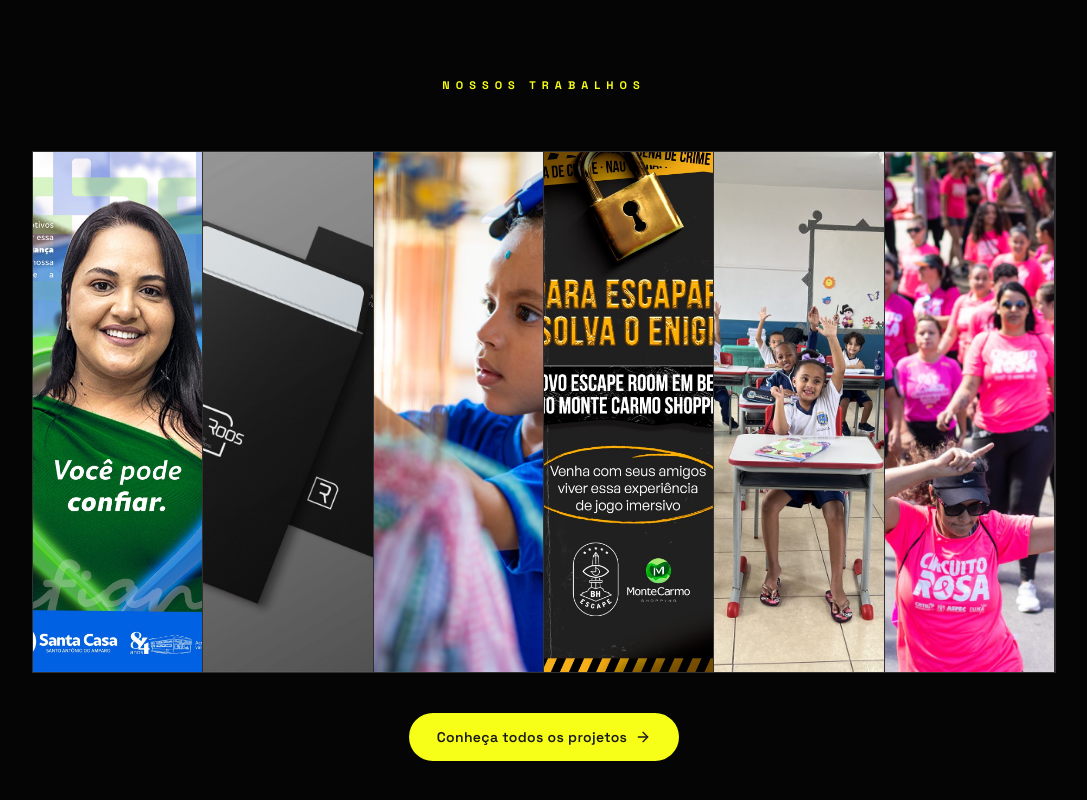
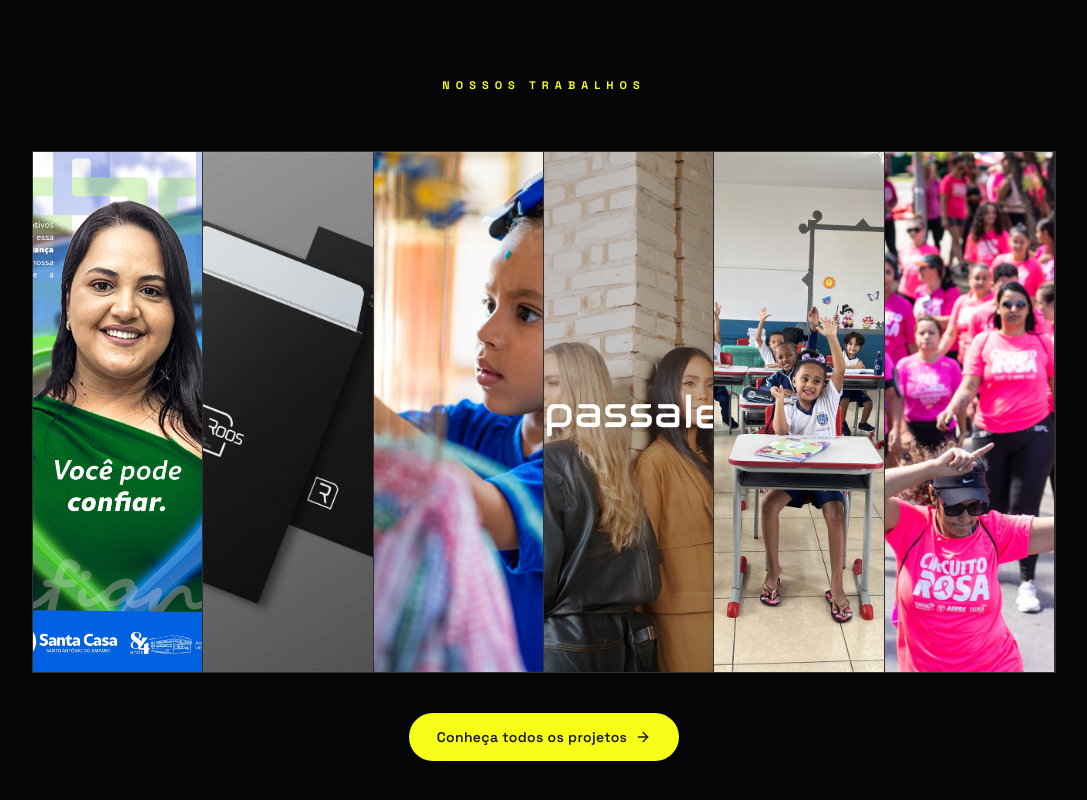
Before and after one commit to eduardomatheusb-ui/site-plante-comunicacao, a React (Vite) app: page / in a window 1280 px wide. Shown: the part 3826-4626 px from the top of the page, without its empty margins (96-1183 px from the left). Built offline with nearby package versions, Linux system fonts and the light colour scheme.

Commit message:
Substitui BH Escape por Passaletti em BH

```diff
--- a/src/content/siteContent.js
+++ b/src/content/siteContent.js
@@ -246,20 +246,21 @@ export const projects = [
     result: 'Comunicação mais organizada para ampliar entendimento, participação e presença da iniciativa.',
   },
   {
-    slug: 'bh-escape',
-    title: 'BH Escape',
-    client: 'BH Escape',
-    segment: 'Entretenimento',
-    image: '/brand/work/bh-escape-story-1.jpg',
-    gallery: ['/brand/work/bh-escape-story-1.jpg', '/brand/work/bh-escape-story-2.jpg', '/brand/work/bh-escape-story-3.jpg'],
+    slug: 'passaletti-em-bh',
+    title: 'Passaletti em BH',
+    client: 'Passaletti',
+    segment: 'Audiovisual',
+    image: '/brand/work/cover-passaletti-bh.jpg',
+    video: '/brand/work/passaletti-bh-video.mp4',
+    gallery: ['/brand/work/cover-passaletti-bh.jpg'],
     challenge:
-      'Criar uma comunicação de divulgação com ritmo, curiosidade e apelo visual para uma experiência de entretenimento.',
+      'Registrar a inauguração da Passaletti em Belo Horizonte com uma comunicação visual que apresentasse a chegada da marca à cidade.',
     insight:
-      'Uma experiência imersiva precisa começar antes da visita. A campanha precisava provocar vontade, criar clima e levar o público para dentro da proposta.',
+      'Uma inauguração também é construção de presença. O registro precisava valorizar o ambiente, as pessoas e a experiência da marca no novo endereço.',
     idea:
-      'Trabalhamos peças verticais com impacto visual, chamadas diretas e composição pensada para redes sociais, mantendo o tom de mistério e convite.',
-    deliveries: ['Campanha digital', 'Stories', 'Direção visual', 'Peças de divulgação'],
-    result: 'Materiais com mais força visual para apresentar a experiência e estimular interesse do público.',
+      'Produzimos um vídeo de apresentação com ritmo de lançamento, estética alinhada à marca e recortes pensados para comunicar a novidade nos canais digitais.',
+    deliveries: ['Produção audiovisual', 'Vídeo de inauguração', 'Direção visual', 'Conteúdo para redes sociais'],
+    result: 'Um material audiovisual para marcar a chegada da Passaletti em BH e apoiar a divulgação da inauguração.',
   },
   {
     slug: 'aqui-em-saa',
--- a/src/pages/ProjetoCasePage.jsx
+++ b/src/pages/ProjetoCasePage.jsx
@@ -79,6 +79,19 @@ export default function ProjetoCasePage({ slug }) {
             </aside>
 
             <div className="space-y-8">
+              {project.video && (
+                <div className="overflow-hidden bg-grafite shadow-[12px_12px_0_#F7FF19]">
+                  <video
+                    src={project.video}
+                    poster={project.image}
+                    className="aspect-video w-full bg-grafite object-cover"
+                    controls
+                    playsInline
+                    preload="metadata"
+                  />
+                </div>
+              )}
+
               <div className="overflow-hidden bg-grafite shadow-[12px_12px_0_#F7FF19]">
                 <img src={project.gallery?.[0] || project.image} alt="" className="h-full w-full object-cover" />
               </div>
```
Also changed, not shown: public/brand/work/cover-passaletti-bh.jpg (added), 1 other file (tests, documents, lock files or other folders).
